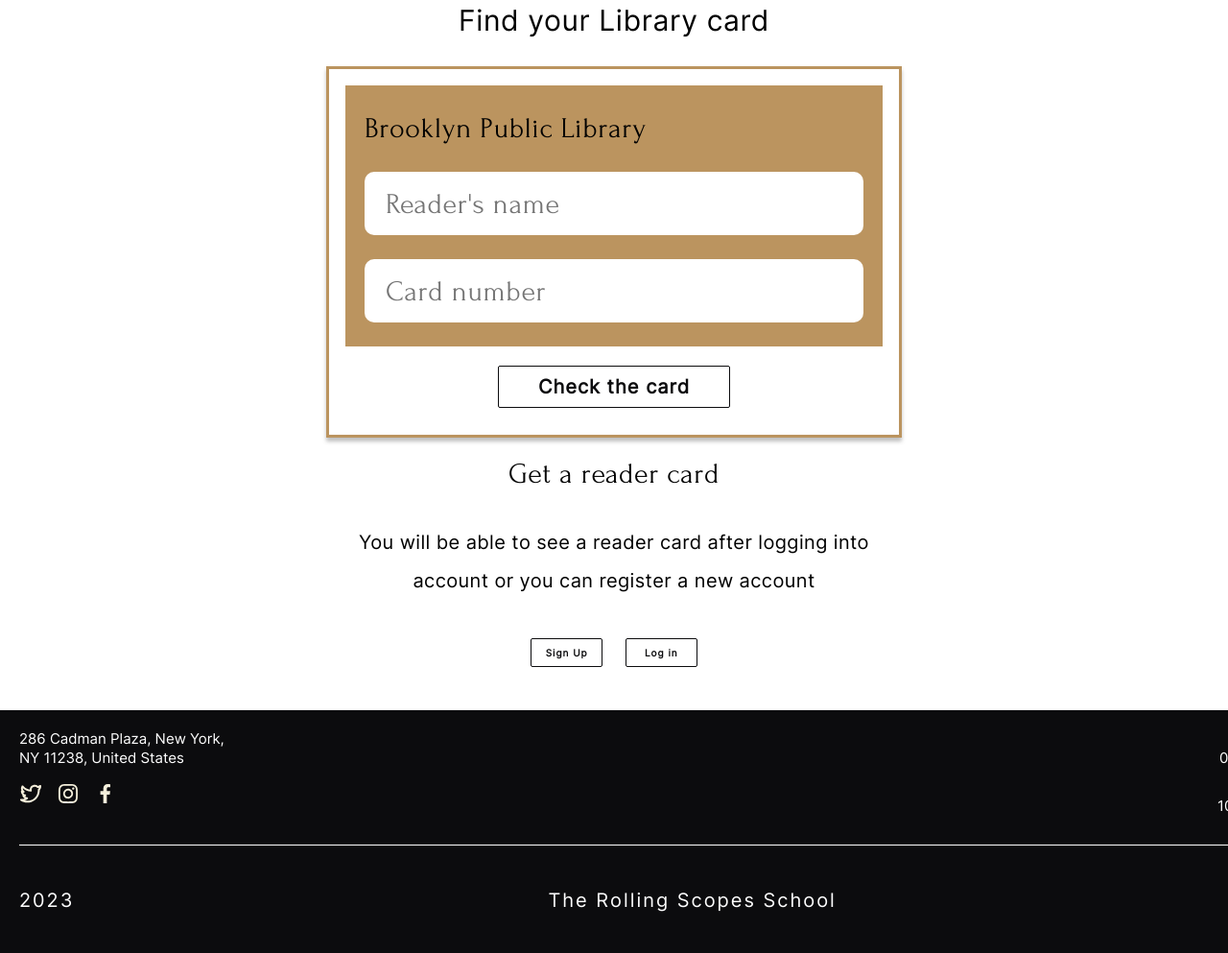
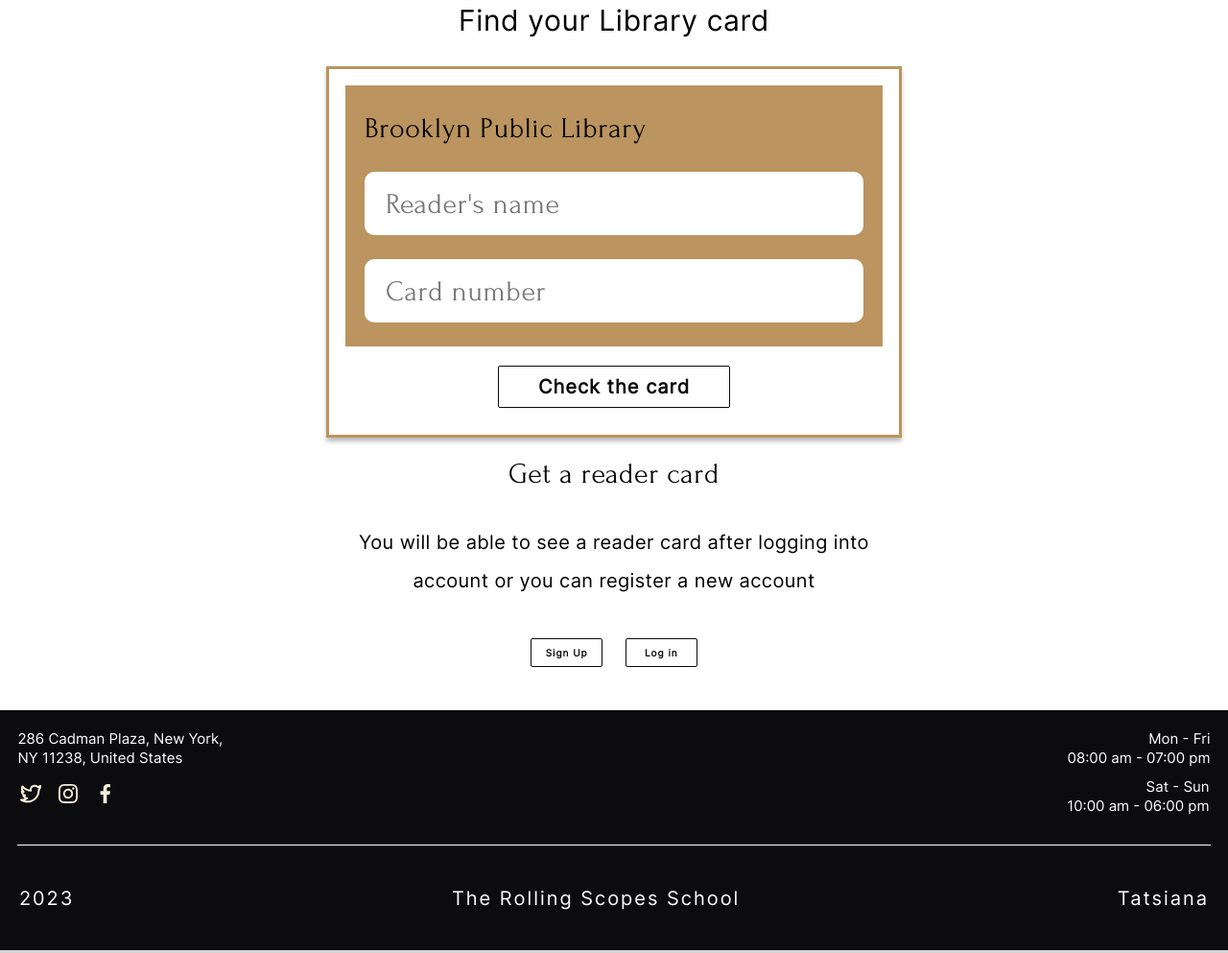
Before and after one commit to lynxBios/RS-School-2023, a plain HTML site: page library/index.html in a window 1280 px wide. Shown: the part 6800-7793 px from the top of the page at 96% size. Drawn offline with Linux system fonts and the light colour scheme.

Commit message:
feat: add Footer in media to css

```diff
--- a/library/css/style.css
+++ b/library/css/style.css
@@ -1228,7 +1228,6 @@
   height: 40px;
   flex-shrink: 0;
   margin-right: 1022px;
-
 }
 
 .schedule__workdays {
@@ -1565,16 +1564,105 @@
 
   /* Footer start*/
 
-
-  /* Footer end*/
-
-
-
+  .footer {
+    width: 100%;
+    height: 250px;
+  }
+
+  .footer__wrapper {
+    background:#0C0C0E;
+    width: 100%;
+    height: 100%;
+    padding: 20px 0 0 0;
+    display: flex;
+    flex-direction: column;
+  }
+
+  .frame__6 {
+    width: 100%;
+    height: 90px;
+    margin-bottom: 0;
+    display: flex;
+    flex-direction: column;
+    top: 20px;
+  }
+
+  .address {
+    margin: 0;
+  }
+
+  .social__media {
+    margin: 0;
+  }
+
+  .frame__5 {
+    width: 100%;
+    display: flex;
+    margin-bottom: 10px;
+    padding-left: 18.5px;
+    padding-right: 18.5px;
+    justify-content: space-between;
+    align-items: center;
+
+  }
+
+  .social__navigation {
+    margin: 0;
+  }
+
+  .frame__4 {
+    width: 100%;
+    height: 40px;
+    display: flex;
+    align-items: center;
+    padding-left: 19.5px;
+    padding-right: 19.5px;
+    justify-content: space-between;
+    align-items: center;
+  }
+
+  .line__3 {
+    width: 97.2%;
+    display: flex;
+    align-self: center;
+    margin-right: 0;
+    margin-top: 30px;
+    margin-bottom: 55px;
+  }
+
+  .footer__rss {
+    width: 100%;
+    height: 22px;
+    display: flex;
+    justify-content: space-between;
+    align-items: center;
+    padding-left:20px ;
+    padding-right: 20px;
+    padding-bottom: 32px;
+  }
+
+  .year {
+    margin: 0;
+  }
+
+  .rss-link {
+    margin: 0;
+  }
+
+  .user-link {
+    margin: 0;
+    height: fit-content;
+  }
+
+/* Footer end*/
 }
 
 
 
 @media screen and (max-width: 1024px) {
+
+  /* Header start*/
+
   .header__wrapper {
     padding: 20px;
   }
@@ -1634,7 +1722,7 @@
 
   .header__navigation {
     display: block;
-    transition: .5s all linear;
+    transition: .3s all linear;
     width: 332px;
     height: 570px;
     background-color: #0C0C0E;
@@ -1647,7 +1735,6 @@
     margin: 0;
   }
 
-
   .header__navigation-active {
     transform: translateX(0);
   }
@@ -1690,6 +1777,27 @@
   .header__nav-close-line:last-child {
     transform: translateY(-50%) rotate(-45deg);
   }
-}
+  /* Header end*/
+
+}
+
+
+@media screen and (max-width: 768px) {
+
+  .line__3 {
+    width: 95%;
+  }
+}
+
+
+@media screen and (max-width: 640px) {
+
+  .line__3 {
+    width: 95%;
+  }
+
+}
+
+
 
 /*Media end*/
```
